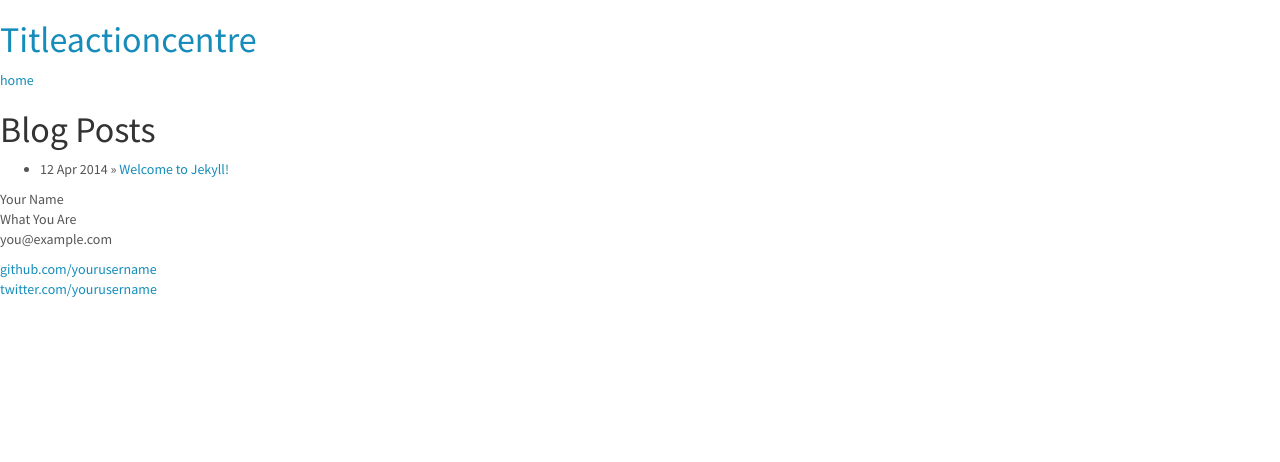
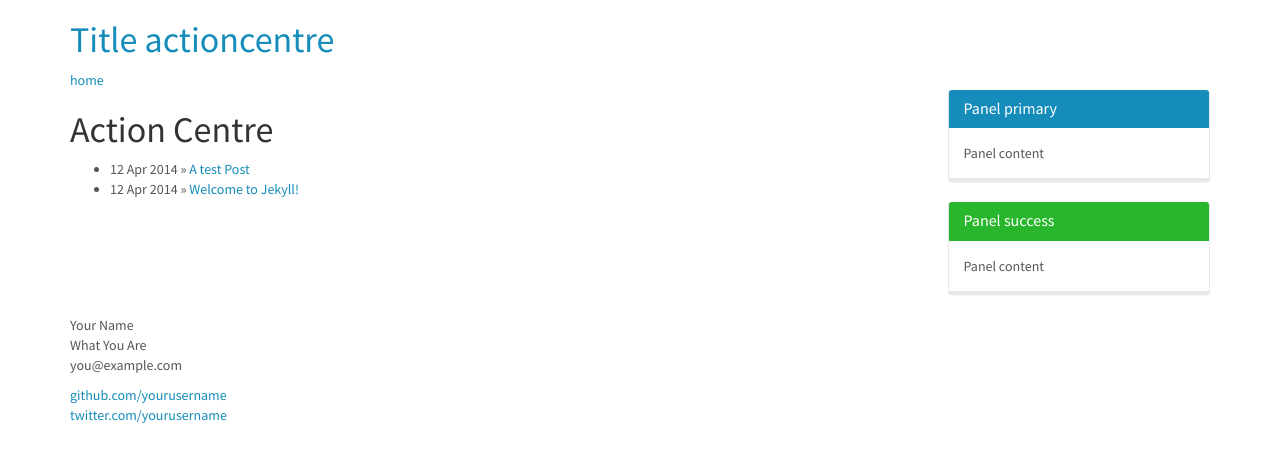
Before and after one commit to efaoz/actioncentre, a Jekyll site: the page built from index.html, in a window 1280 px wide. Shown: the top 462 px of the page. Built offline with Jekyll 4.4.1, drawn with Linux system fonts in a browser that asks for light colours; Markdown is read by kramdown in place of the engine named in the settings.

Commit message:
side bar

```diff
--- /dev/null
+++ b/_includes/sidebar.html
@@ -0,0 +1,29 @@
+            <div class="panel panel-primary">
+  <div class="panel-heading">
+    <h3 class="panel-title">Panel primary</h3>
+  </div>
+  <div class="panel-body">
+    Panel content
+  </div>
+</div>
+
+<div class="panel panel-success">
+  <div class="panel-heading">
+    <h3 class="panel-title">Panel success</h3>
+  </div>
+  <div class="panel-body">
+    Panel content
+  </div>
+</div>
+
+
+{% if page.share_tool == true %}
+<div class="panel panel-warning">
+  <div class="panel-heading">
+    <h3 class="panel-title">Panel warning</h3>
+  </div>
+  <div class="panel-body">
+    Panel contentcccccccccccccccccccccccccccccccc
+  </div>
+</div>
+{% endif %}
--- a/_layouts/default.html
+++ b/_layouts/default.html
@@ -9,19 +9,28 @@
         <!-- syntax highlighting CSS -->
         <link rel="stylesheet" href="{{ site.baseurl }}/css/syntax.css">
         <!-- Custom CSS -->
-        <!-- <link rel="stylesheet" href="{{ site.baseurl }}/css/main.css"> -->
         <link rel="stylesheet" href="{{ site.baseurl }}/css/bootstrap.min.css">
+        <link rel="stylesheet" href="{{ site.baseurl }}/css/main.css">
 
     </head>
     <body>
+<div class="container">
 
         <div class="site">
           <div class="header">
-            <h1 class="title"><a href="/">Title{{ site.github.project_title }}</a></h1>
+            <h1 class="title"><a href="/">Title {{ site.github.project_title }}</a></h1>
             <a class="extra" href="/">home</a>
           </div>
+          <div class="row">
+          <div class="col-md-9">
 
           {{ content }}
+          </div>
+          <div class="col-md-3">
+               {% include sidebar.html %}
+          </div>
+          </div>
+
 
           <div class="footer">
             <div class="contact">
@@ -40,5 +49,7 @@
           </div>
         </div>
 
+</div>
+
     </body>
 </html>
--- a/index.html
+++ b/index.html
@@ -4,7 +4,7 @@ title: EFA Action Centre
 ---
 
 <div id="home">
-  <h1>Blog Posts</h1>
+  <h1>Action Centre</h1>
   <ul class="posts">
     {% for post in site.posts %}
       <li><span>{{ post.date | date_to_string }}</span> &raquo; <a href="{{ post.url }}">{{ post.title }}</a></li>
```
Also changed, not shown: _posts/2014-04-14-a-test-post.markdown (added, +26 -0 lines), css/main.css (deleted, +0 -160 lines), 1 other file.
